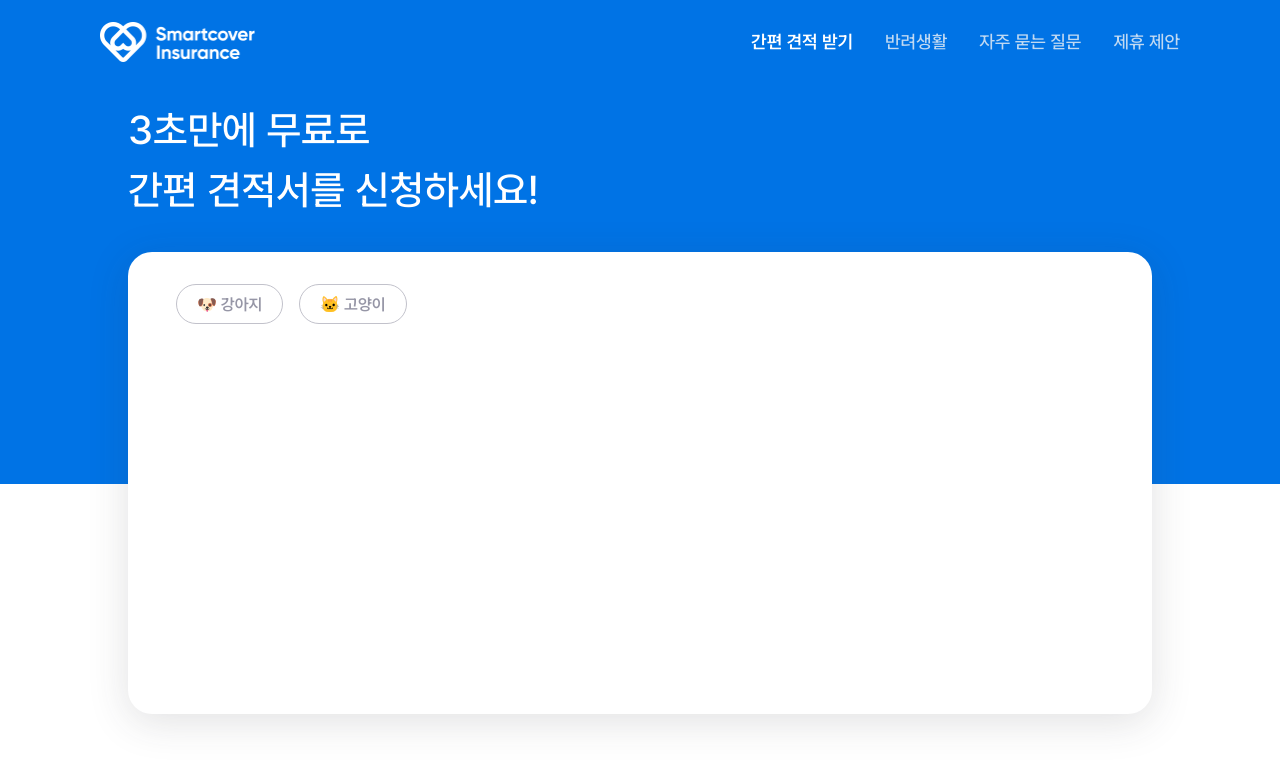
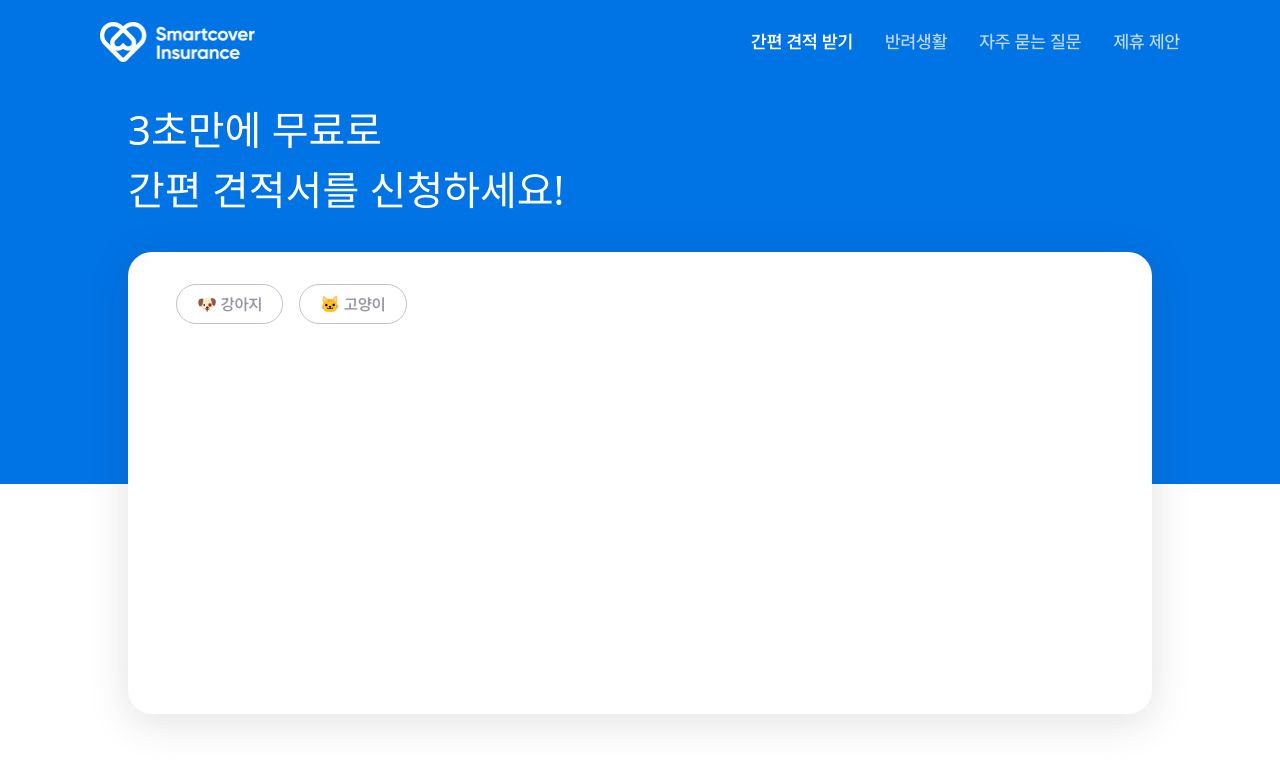
Before and after one commit to FITPET-A/FITPET_FE, a Next.js app: page / in a window 1280 px wide. Shown: the top 764 px of the page. Built offline with nearby package versions, Linux system fonts and the light colour scheme; a web font is replaced by a local one.

Commit message:
refactor: font

```diff
--- a/app/(main)/page.tsx
+++ b/app/(main)/page.tsx
@@ -3,7 +3,7 @@ import AnimalInfoFormBox from "./components/AnimalInfoFormBox";
 export default function Home() {
   return (
     <div className="mt-4 flex flex-col px-7">
-      <div className="font-paperlogy text-[40px] text-white">
+      <div className="font-paperlogy-heading text-[40px] text-white">
         3초만에 무료로 <br />
         간편 견적서를 신청하세요!
       </div>
```
